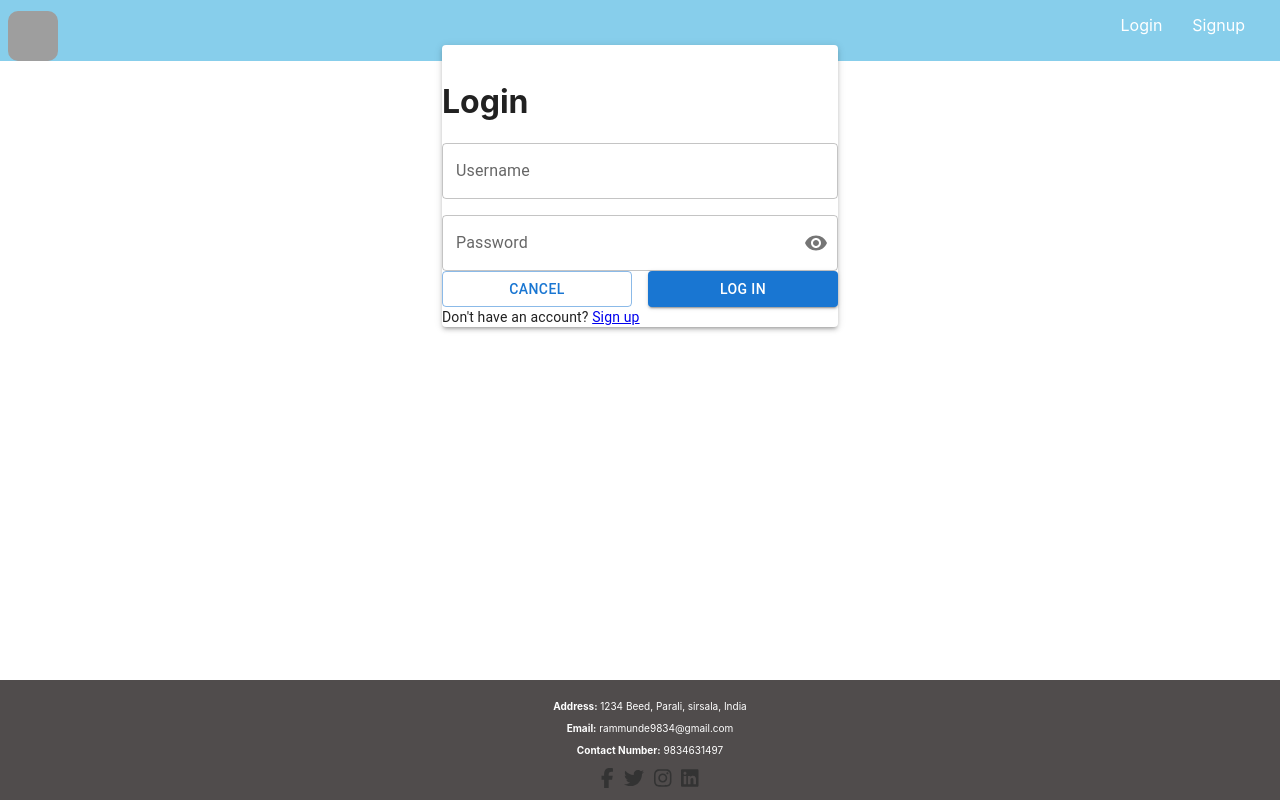
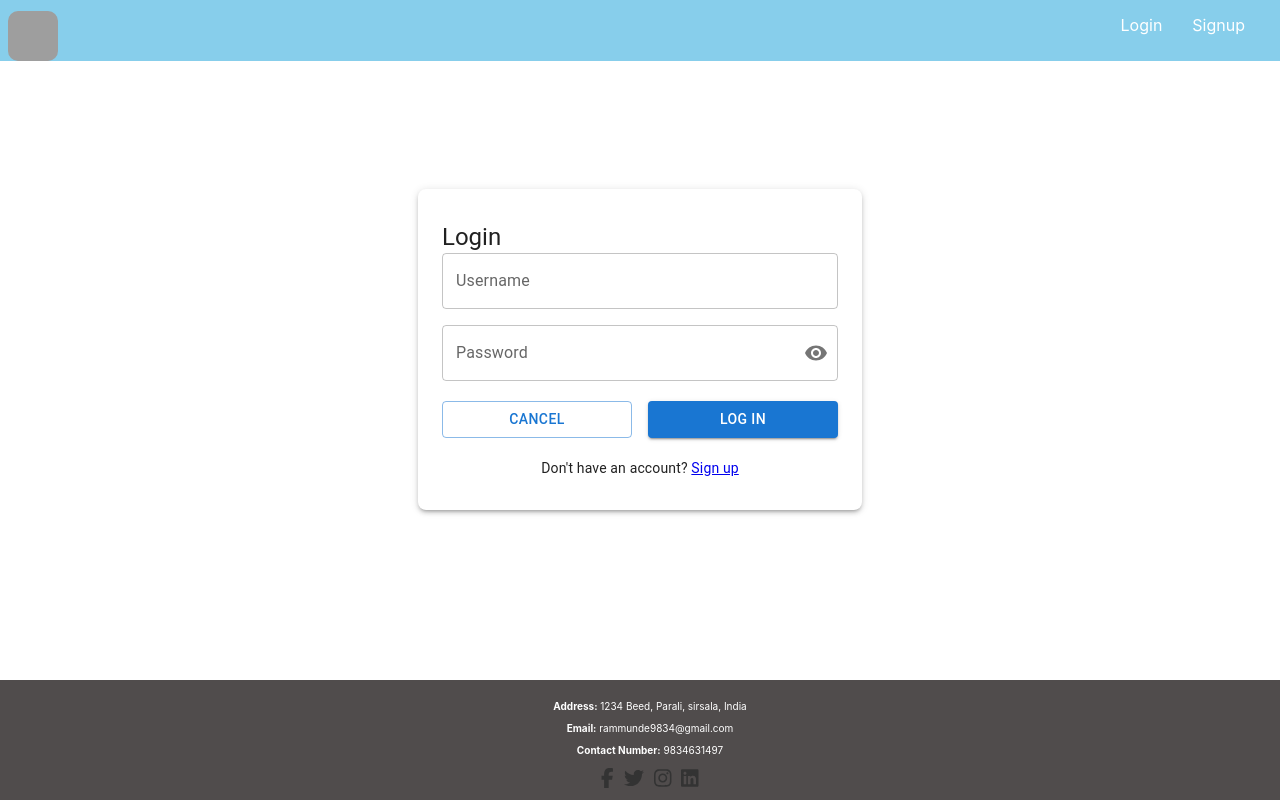
Before and after one commit to Rammunde/E-commerce, a React (Create React App) app in the folder client/: page /login in a window 1280 px wide. Built offline with nearby package versions, Linux system fonts and the light colour scheme; grey boxes are pictures that could not be loaded.

Commit message:
fixed login and register styling issues

```diff
--- a/client/src/components/Login.js
+++ b/client/src/components/Login.js
@@ -1,41 +1,44 @@
-import React, { useEffect, useState } from "react";
+import React, { useState } from "react";
 import { styled } from "@mui/material/styles";
-import { TextField, Button, Paper, Container, Grid, IconButton, InputAdornment, Typography } from "@mui/material";
-import Alert from "@mui/material/Alert";
+import { TextField, Button, Paper, Container, Grid, IconButton, InputAdornment, Typography, Alert } from "@mui/material";
 import Visibility from "@mui/icons-material/Visibility";
 import VisibilityOff from "@mui/icons-material/VisibilityOff";
 import { useNavigate, Link } from "react-router-dom";
 
-
-const useStyles = styled((theme) => ({
+// Define styles using MUI v5 styled API
+const useStyles = styled({
   loginContainer: {
     display: "flex",
     flexDirection: "column",
     alignItems: "center",
-    marginTop: theme.spacing(8), // Adjust the margin top
-
+    marginTop: 64, // Adjust the margin top as needed
   },
   paper: {
-    padding: theme.spacing(4),
+    padding: "32px 24px", // Add padding to all sides
     display: "flex",
     flexDirection: "column",
     alignItems: "center",
-    borderRadius: "2%",
+    borderRadius: 8,
     width: "100%",
-    marginTop: theme.spacing(8), // Adjust the margin top
-
+    marginTop: 64, // Adjust the margin top as needed
   },
   form: {
-    width: "100%", // Fix IE 11 issue.
-    // marginTop: theme.spacing(1),
+    width: "100%", // Fix IE 11 issue
+    // padding: "0 16px", // Add padding to left and right
+    // paddingTop:"30px",
+    marginBottom: 16, // Add margin at the bottom
   },
   formElement: {
-    marginBottom: theme.spacing(2),
+    marginBottom: 16,
   },
   appButton: {
-    margin: theme.spacing(3, 0, 2),
+    margin: "16px",
   },
-}));
+  linkContainer: {
+    marginTop: 20,
+    textAlign: "center",
+  },
+});
 
 const LoginPage = () => {
   const classes = useStyles();
@@ -62,19 +65,13 @@ const LoginPage = () => {
         setRespMsg(data?.msg);
         setError(data.err);
         if (data.err === false) {
-          localStorage.setItem("user", JSON.stringify(data))
-          // setTimeout(() => {
-          //     navigate("/");
-          // }, 2000);
+          localStorage.setItem("user", JSON.stringify(data));
           navigate("/");
-        }
-        else {
-          localStorage.clear('');
+        } else {
+          localStorage.clear();
         }
       });
   };
-
-
 
   const handleCloseReportUserManagement = () => {
     setRespMsg("");
@@ -84,32 +81,34 @@ const LoginPage = () => {
     <Container
       component="main"
       maxWidth="xs"
-      className={classes.registerContainer}
+      sx={{ display: "flex", flexDirection: "column", alignItems: "center", marginTop: 8 }}
     >
-      <Paper elevation={3} className={classes.paper}>
+      <Paper elevation={3} sx={{ padding: "32px 24px", display: "flex", flexDirection: "column", alignItems: "center", borderRadius: 2, width: "100%", marginTop: 8 }}>
         <Grid container spacing={2}>
-          {respMsg && <Grid item xs={12}>
-            {(respMsg && error === false) && (
+          {respMsg && (
+            <Grid item xs={12}>
+              {respMsg && !error && (
                 <Alert
                   onClose={handleCloseReportUserManagement}
                   severity="success"
-                style={{ marginBottom: "16px" }}
+                  sx={{ marginBottom: 2 }}
                 >
                   {respMsg}
                 </Alert>
               )}
-            {(respMsg && error === true) && (
+              {respMsg && error && (
                 <Alert
                   onClose={handleCloseReportUserManagement}
                   severity="error"
-                style={{ marginBottom: "16px" }}
+                  sx={{ marginBottom: 2 }}
                 >
                   {respMsg}
                 </Alert>
               )}
-          </Grid>}
+            </Grid>
+          )}
           <Grid item xs={12}>
-            <h1>Login</h1>
+            <Typography variant="h5">Login</Typography>
             <form className={classes.form}>
               <Grid container spacing={2}>
                 <Grid item xs={12} className={classes.formElement}>
@@ -148,14 +147,14 @@ const LoginPage = () => {
                   />
                 </Grid>
               </Grid>
-              <Grid container spacing={2}>
+              <Grid container spacing={2} style={{paddingTop:"20px"}}>
                 <Grid item xs={6}>
                   <Button
                     fullWidth
                     className={classes.appButton}
                     variant="outlined"
                     color="primary"
-                    onClick={() => { }}
+                    onClick={() => {}}
                   >
                     Cancel
                   </Button>
@@ -175,7 +174,7 @@ const LoginPage = () => {
             </form>
           </Grid>
         </Grid>
-        <div className={classes.linkContainer}>
+        <div className={classes.linkContainer} style={{paddingTop:"20px"}}>
           <Typography variant="body2">
             Don't have an account? <Link to="/signup">Sign up</Link>
           </Typography>
@@ -183,7 +182,6 @@ const LoginPage = () => {
       </Paper>
     </Container>
   );
-
 };
 
 export default LoginPage;
--- a/client/src/components/SignUp.js
+++ b/client/src/components/SignUp.js
@@ -1,42 +1,44 @@
 import React, { useState, useEffect } from "react";
 import { styled } from "@mui/material/styles";
-import { Container, Paper, Grid, TextField, Button, IconButton, InputAdornment } from "@mui/material";
-import Alert from "@mui/material/Alert";
+import { Container, Paper, Grid, TextField, Button, IconButton, InputAdornment, Typography, Alert } from "@mui/material";
 import Visibility from "@mui/icons-material/Visibility";
 import VisibilityOff from "@mui/icons-material/VisibilityOff";
 import { useNavigate } from "react-router-dom";
 
-
-const useStyles = styled((theme) => ({
-  registerContainer: {
+// Define styled components
+const StyledContainer = styled(Container)(({ theme }) => ({
   display: "flex",
   flexDirection: "column",
   alignItems: "center",
   marginTop: theme.spacing(8),
   marginBottom: theme.spacing(8),
-  },
-  paper: {
+}));
+
+const StyledPaper = styled(Paper)(({ theme }) => ({
   padding: theme.spacing(4),
-    borderRadius: "2%",
-    width: "100%"
-  },
-  formElement: {
-    marginBottom: theme.spacing(2),
-  },
-  appButton: {
-    marginTop: theme.spacing(2),
-  },
+  borderRadius: 8,
+  width: "100%",
+  display: "flex",
+  flexDirection: "column",
+  alignItems: "center",
+}));
+
+const StyledFormElement = styled(Grid)(({ theme }) => ({
+  // marginBottom: theme.spacing(2),
+}));
+
+const StyledButton = styled(Button)(({ theme }) => ({
+  // marginTop: theme.spacing(2),
 }));
 
 const YourComponent = () => {
-  const classes = useStyles();
   const navigate = useNavigate();
 
   const [firstName, setFirstName] = useState('');
   const [lastName, setLastName] = useState("");
   const [email, setEmail] = useState("");
   const [username, setUsername] = useState("");
-  const [mobile, setMobile] = useState(null);
+  const [mobile, setMobile] = useState("");
   const [password, setPassword] = useState("");
   const [respMsg, setRespMsg] = useState("");
   const [showPassword, setShowPassword] = useState(false);
@@ -51,13 +53,12 @@ const YourComponent = () => {
   const RegisterUser = () => {
     fetch("http://localhost:5000/users/register", {
       method: "post",
-      headers: { "content-Type": "application/json" },
+      headers: { "Content-Type": "application/json" },
       body: JSON.stringify({ firstName, lastName, email, mobile, username, password }),
     })
       .then((resp) => resp.json())
       .then((data) => {
         setRespMsg(data?.msg);
-        // localStorage.setItem("user",JSON.stringify(data));
         navigate('/login');
       });
   };
@@ -65,12 +66,11 @@ const YourComponent = () => {
   useEffect(() => {
     fetch("http://localhost:5000/users/getAllUsers", {
       method: "get",
-      headers: { "content-Type": "application/json" },
+      headers: { "Content-Type": "application/json" },
     })
       .then((resp) => resp.json())
       .then((data) => {
         console.log(data);
-        // setRespMsg(data?.msg);
       });
   }, []);
 
@@ -79,7 +79,7 @@ const YourComponent = () => {
     setLastName("");
     setEmail("");
     setUsername("");
-    setMobile(null);
+    setMobile("");
     setPassword("");
     setRespMsg("");
   };
@@ -89,29 +89,24 @@ const YourComponent = () => {
   };
 
   return (
-    <Container
+    <StyledContainer
       component="main"
       maxWidth="xs"
-      className={classes.registerContainer}
     >
-      <Paper elevation={3} className={classes.paper}>
-        <Grid container spacing={2}>
-          {respMsg && <Grid item xs={12}>
+      <StyledPaper elevation={3}>
         {respMsg && (
           <Alert
             onClose={handleCloseReportUserManagement}
             severity="success"
-                style={{ marginBottom: "16px" }}
+            sx={{ mb: 2 }}
           >
             {respMsg}
           </Alert>
         )}
-          </Grid>}
-          <Grid item xs={12}>
-            <h1>Register</h1>
-            <form className={classes.form}>
+        <Typography variant="h5" gutterBottom>Register</Typography>
+        <form style={{ width: "100%" }}>
           <Grid container spacing={2}>
-                <Grid item xs={12} sm={6} className={classes.formElement}>
+            <StyledFormElement item xs={12} sm={6}>
               <TextField
                 fullWidth
                 label="First Name"
@@ -119,8 +114,8 @@ const YourComponent = () => {
                 value={firstName}
                 onChange={(e) => setFirstName(e.target.value)}
               />
-                </Grid>
-                <Grid item xs={12} sm={6} className={classes.formElement}>
+            </StyledFormElement>
+            <StyledFormElement item xs={12} sm={6}>
               <TextField
                 fullWidth
                 label="Last Name"
@@ -128,8 +123,8 @@ const YourComponent = () => {
                 value={lastName}
                 onChange={(e) => setLastName(e.target.value)}
               />
-                </Grid>
-                <Grid item xs={12} className={classes.formElement}>
+            </StyledFormElement>
+            <StyledFormElement item xs={12}>
               <TextField
                 fullWidth
                 label="Email Address"
@@ -137,8 +132,8 @@ const YourComponent = () => {
                 value={email}
                 onChange={(e) => setEmail(e.target.value)}
               />
-                </Grid>
-                <Grid item xs={12} className={classes.formElement}>
+            </StyledFormElement>
+            <StyledFormElement item xs={12}>
               <TextField
                 fullWidth
                 label="Mobile Number"
@@ -146,8 +141,8 @@ const YourComponent = () => {
                 value={mobile}
                 onChange={(e) => setMobile(e.target.value)}
               />
-                </Grid>
-                <Grid item xs={12} className={classes.formElement}>
+            </StyledFormElement>
+            <StyledFormElement item xs={12}>
               <TextField
                 fullWidth
                 label="Username"
@@ -155,8 +150,8 @@ const YourComponent = () => {
                 value={username}
                 onChange={(e) => setUsername(e.target.value)}
               />
-                </Grid>
-                <Grid item xs={12} className={classes.formElement}>
+            </StyledFormElement>
+            <StyledFormElement item xs={12}>
               <TextField
                 fullWidth
                 label="Password"
@@ -177,37 +172,33 @@ const YourComponent = () => {
                   )
                 }}
               />
+            </StyledFormElement>
           </Grid>
-              </Grid>
-              <Grid container spacing={2}>
+          <Grid container spacing={2} sx={{ mt: 2 }}>
             <Grid item xs={6}>
-                  <Button
+              <StyledButton
                 fullWidth
-                    className={classes.appButton}
                 variant="outlined"
                 color="primary"
                 onClick={clearForm}
               >
                 Cancel
-                  </Button>
+              </StyledButton>
             </Grid>
             <Grid item xs={6}>
-                  <Button
+              <StyledButton
                 fullWidth
-                    className={classes.appButton}
                 variant="contained"
                 color="primary"
                 onClick={RegisterUser}
               >
                 Sign Up
-                  </Button>
+              </StyledButton>
             </Grid>
           </Grid>
         </form>
-          </Grid>
-        </Grid>
-      </Paper>
-    </Container>
+      </StyledPaper>
+    </StyledContainer>
   );
 };
 
```
Lines whose indentation alone changed are shown as unchanged.
